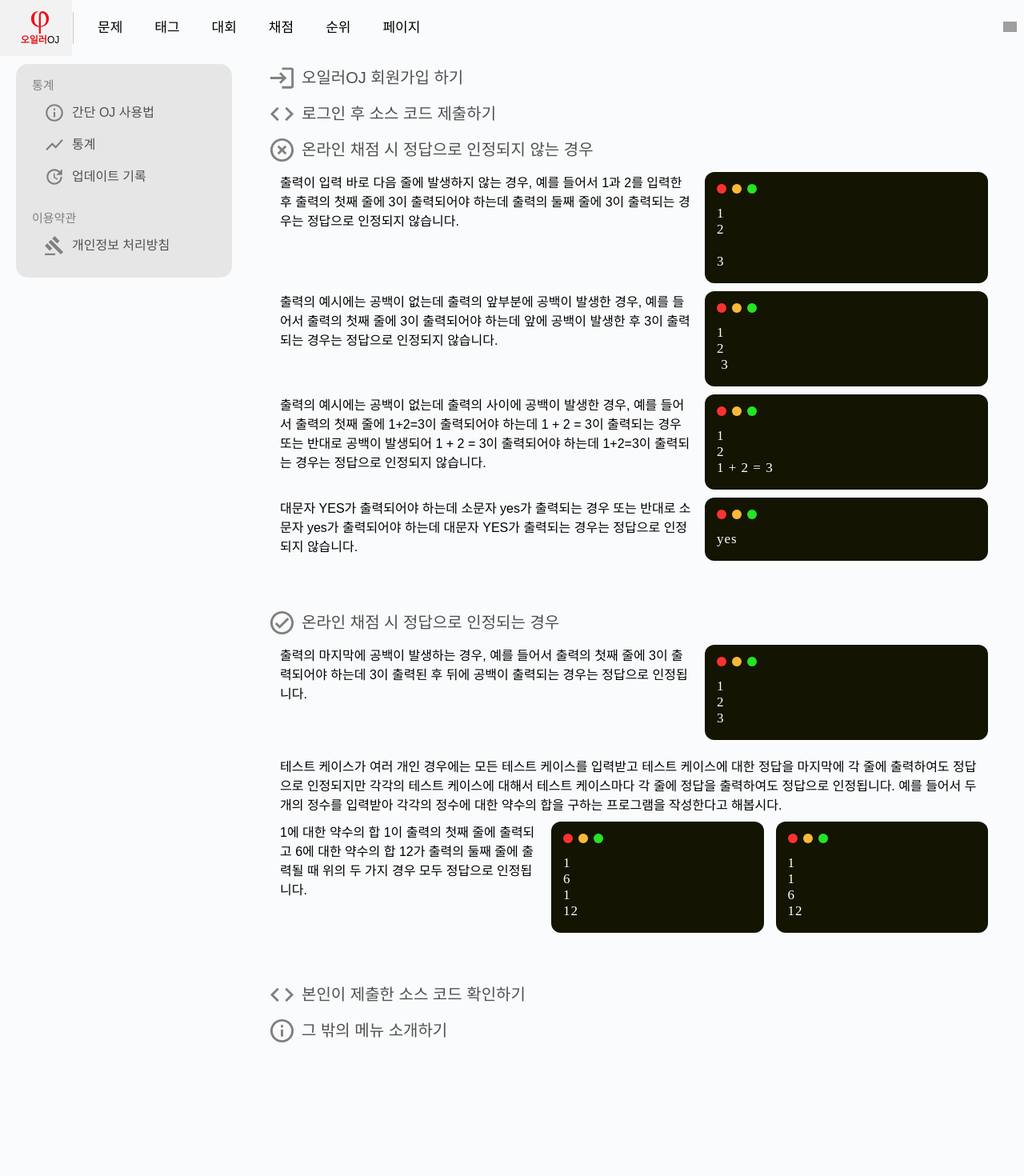
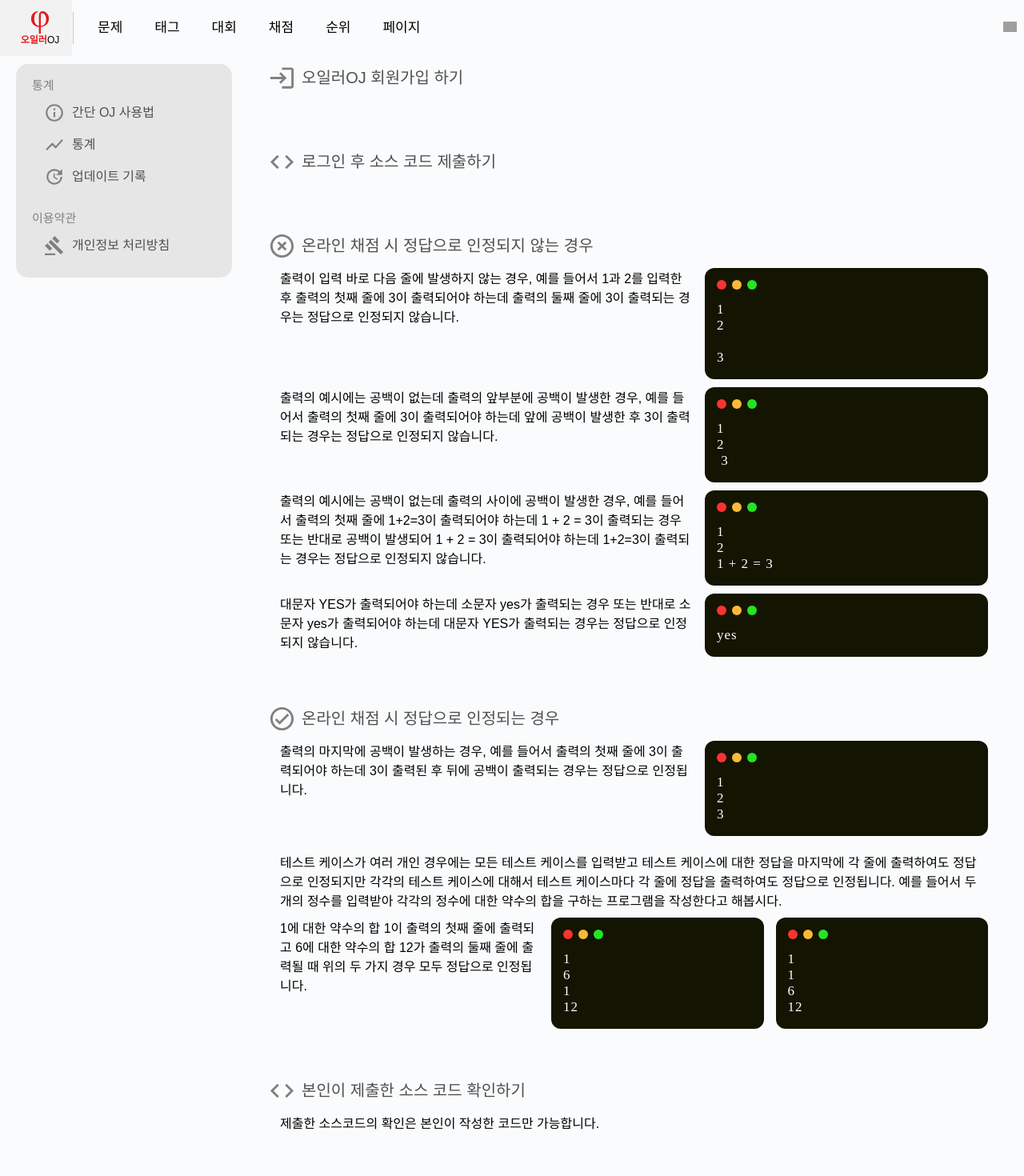
Before and after one commit to 14KGun/EULER-OJ-front, a React (Create React App) app: page /about in a window 1280 px wide. Shown: the top 1470 px of the page at 80% size. Built offline with nearby package versions, Linux system fonts and the light colour scheme; no server answers; grey boxes are pictures that could not be loaded; the HTML template or start-up script is replaced by a standard one; a web font is replaced by a local one.

Commit message:
Update /Problemset/Books

```diff
--- a/src/core/About/Oj/Manual.jsx
+++ b/src/core/About/Oj/Manual.jsx
@@ -33,8 +33,10 @@ const Manual = (props) => {
         <div className="ND">
             <Layout.Title icon={ svgIn } theme={ props.theme }>오일러OJ 회원가입 하기</Layout.Title>
 
+            <div style={{ height: '60px' }}/>
             <Layout.Title icon={ svgCode } theme={ props.theme }>로그인 후 소스 코드 제출하기</Layout.Title>
 
+            <div style={{ height: '60px' }}/>
             <Layout.Title icon={ svgOff } theme={ props.theme }>온라인 채점 시 정답으로 인정되지 않는 경우</Layout.Title>
             <div style={{ display: 'flex', justifyContent: 'space-between', paddingLeft: '15px' }}>
                 <div style={{ width: 'calc(60% - 15px)' }}>
@@ -102,7 +104,11 @@ const Manual = (props) => {
 
             <div style={{ height: '60px' }}/>
             <Layout.Title icon={ svgCode } theme={ props.theme }>본인이 제출한 소스 코드 확인하기</Layout.Title>
+            <div style={{ paddingLeft: '15px' }}>
+                <Layout.Content theme={ props.theme }>제출한 소스코드의 확인은 본인이 작성한 코드만 가능합니다.</Layout.Content>
+            </div>
 
+            <div style={{ height: '60px' }}/>
             <Layout.Title icon={ svgInfo } theme={ props.theme }>그 밖의 메뉴 소개하기</Layout.Title>
         </div>
     );
--- a/src/core/Problemset/Problemset/Books/Books.jsx
+++ b/src/core/Problemset/Problemset/Books/Books.jsx
@@ -6,6 +6,7 @@ import Top from '../ProblemsetTop';
 import ImgBook from './Img/Img';
 import PurchaseLink from './PurchaseLink/PurchaseLink'
 import Footer from '../../../Frame/Footer/Footer';
+import axios from '../../../Tool/axios';
 
 import imgExp1 from './img_exp1.png';
 import imgExp2 from './img_exp2.png';
@@ -110,7 +111,17 @@ const Book = (props) => {
 }
 
 class BooksList extends Component {
+    constructor(props){
+        super(props);
+
+        this.onCall = false;
+        this.state = {};
+    }
     render(){
+        if(this.onCall == false){
+
+        }
+
         return (
             <div className="ND">
                 <Helmet><title>코딩마법서 : 오일러OJ</title></Helmet>
```
